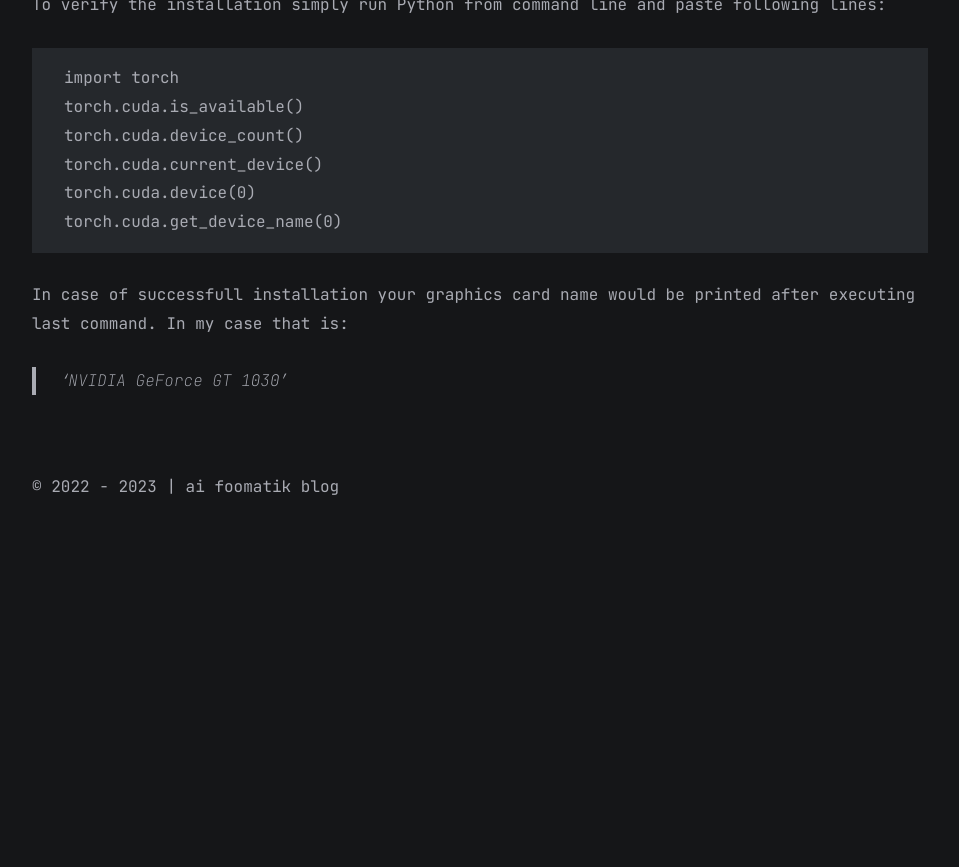
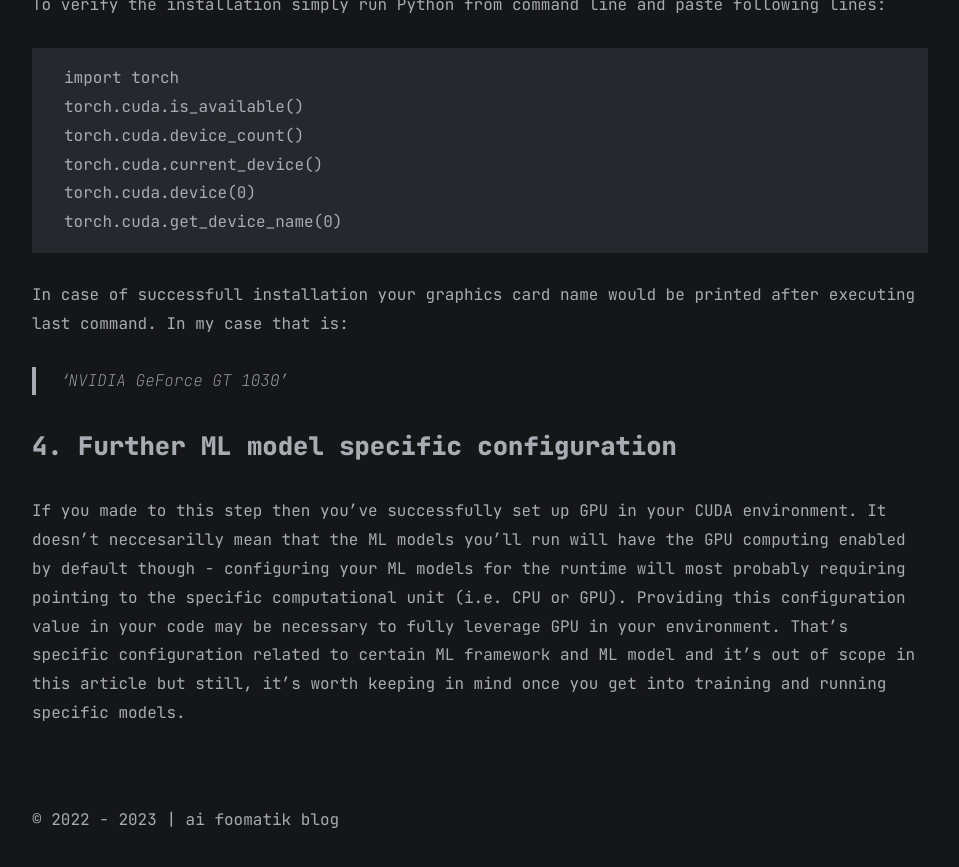
Before and after one commit to wjan/wjan.github.io, a Jekyll site: the page built from all_collections/_posts/2023-01-22-GPU-Enabled-Machine-Learning-on-Ubuntu-20-With-Cuda,-PyTorch-and-NVIDIA.md, in a window 1280 px wide and 900 px high, scrolled down 1623 px. Shown: the top 867 px of the window, without its empty margins (160-1119 px from the left). Built offline with Jekyll 4.4.1, drawn with Linux system fonts in a browser that asks for light colours; before the commit the page ends 2190 px from its top, so only the background shows below that.

Commit message:
Update 2023-01-22-GPU-Enabled-Machine-Learning-on-Ubuntu-20-With-Cuda,-PyTorch-and-NVIDIA.md

```diff
--- a/all_collections/_posts/2023-01-22-GPU-Enabled-Machine-Learning-on-Ubuntu-20-With-Cuda,-PyTorch-and-NVIDIA.md
+++ b/all_collections/_posts/2023-01-22-GPU-Enabled-Machine-Learning-on-Ubuntu-20-With-Cuda,-PyTorch-and-NVIDIA.md
@@ -49,3 +49,7 @@
 In case of successfull installation your graphics card name would be printed after executing last command. In my case that is:
 
 > 'NVIDIA GeForce GT 1030'
+
+### 4. Further ML model specific configuration
+
+If you made to this step then you've successfully set up GPU in your CUDA environment. It doesn't neccesarilly mean that the ML models you'll run will have the GPU computing enabled by default though - configuring your ML models for the runtime will most probably requiring pointing to the specific computational unit (i.e. CPU or GPU). Providing this configuration value in your code may be necessary to fully leverage GPU in your environment. That's specific configuration related to certain ML framework and ML model and it's out of scope in this article but still, it's worth keeping in mind once you get into training and running specific models.
```
